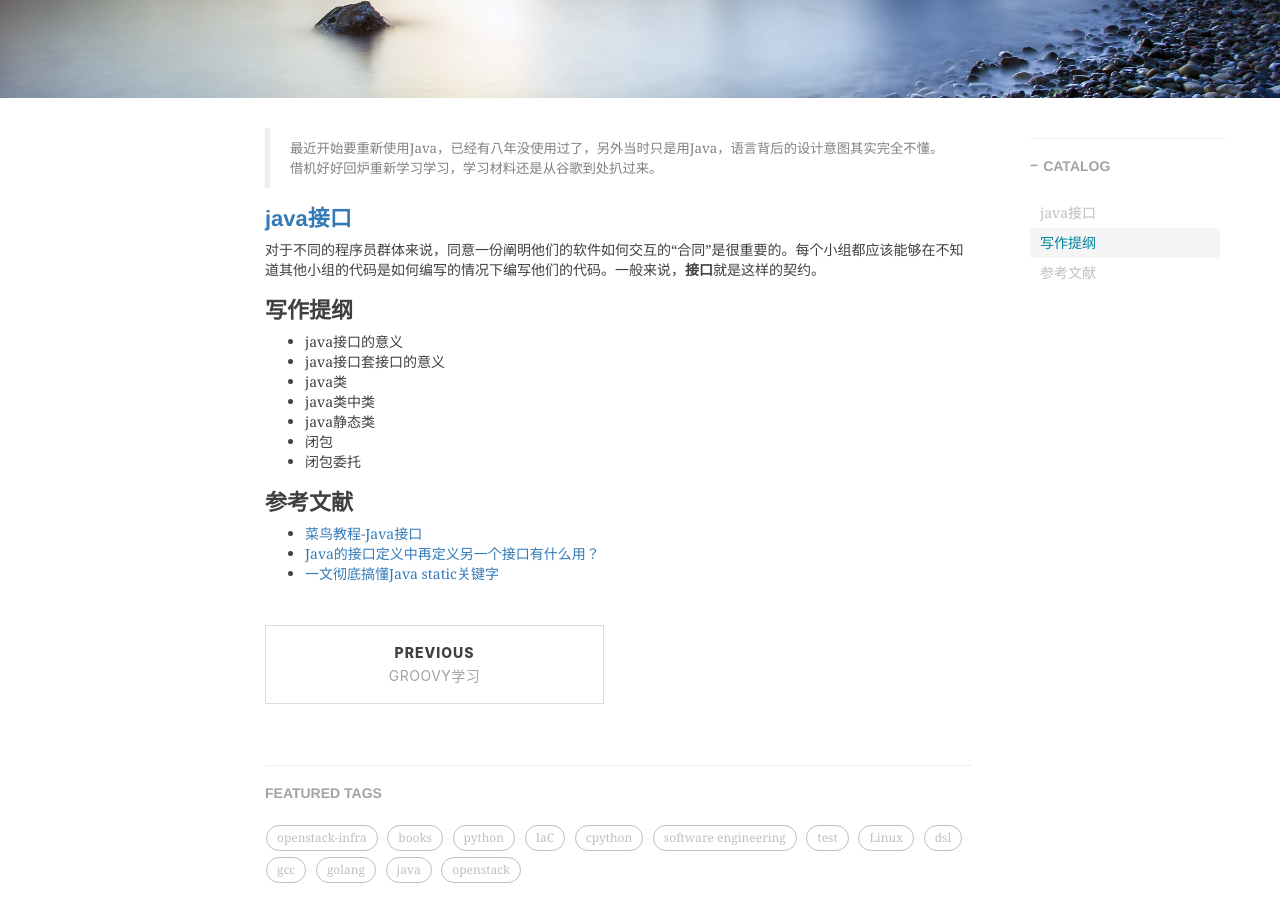
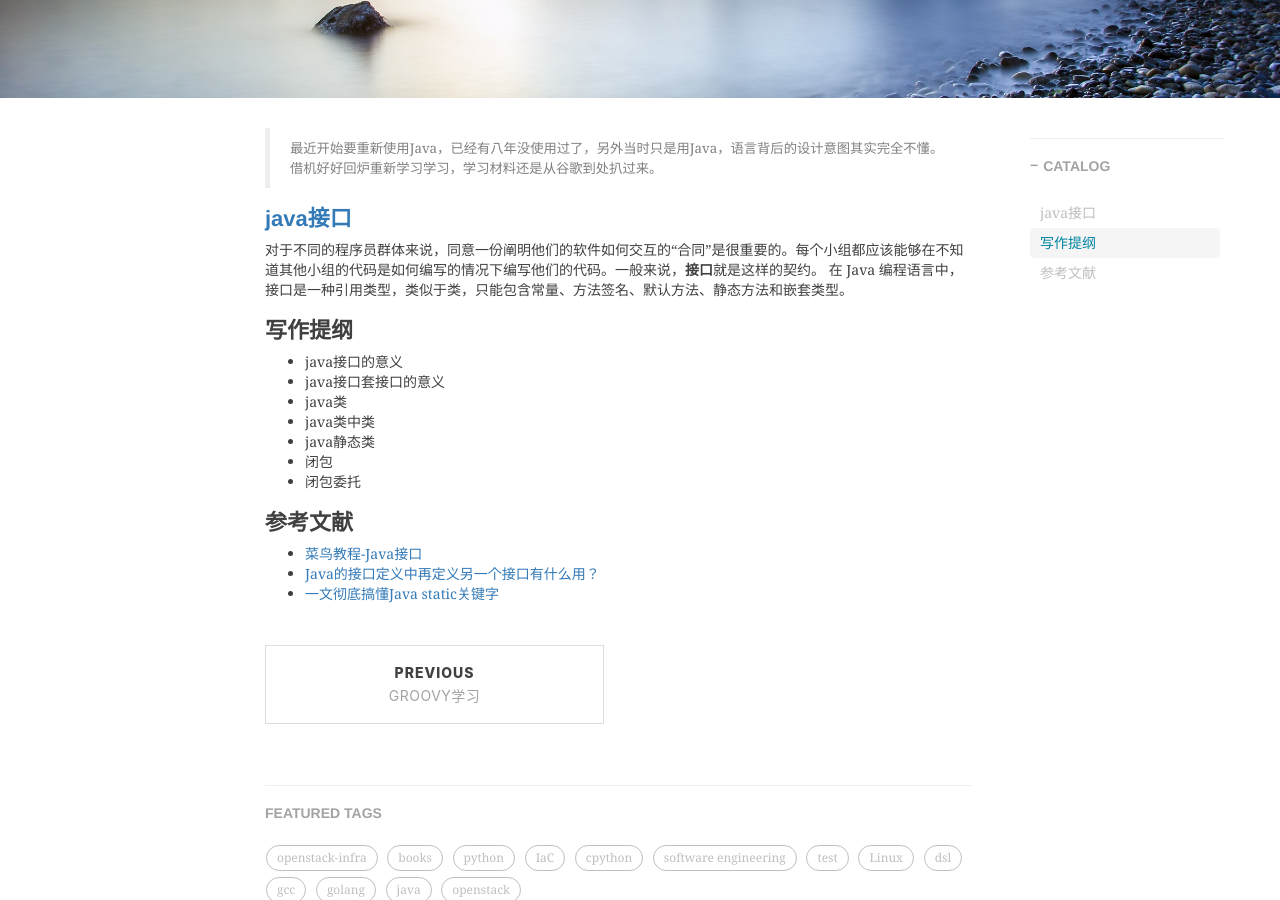
Before and after one commit to shihai1991/shihai1991.github.io, a Jekyll site: the page built from _posts/2023-03-01-java接口学习.md, in a window 1280 px wide and 900 px high, scrolled down 357 px. Built offline with Jekyll 4.4.1, drawn with Linux system fonts in a browser that asks for light colours; nearby versions of some CDN libraries; comment, search, counter and statistics services are not loaded.

Commit message:
Update 2023-03-01-java接口学习.md

```diff
--- a/_posts/2023-03-01-java接口学习.md
+++ b/_posts/2023-03-01-java接口学习.md
@@ -13,6 +13,7 @@ time: '2023.03.14 14:21:00'
 
 # [java接口](https://docs.oracle.com/javase/tutorial/java/IandI/createinterface.html)
 对于不同的程序员群体来说，同意一份阐明他们的软件如何交互的“合同”是很重要的。每个小组都应该能够在不知道其他小组的代码是如何编写的情况下编写他们的代码。一般来说，**接口**就是这样的契约。
+在 Java 编程语言中，接口是一种引用类型，类似于类，只能包含常量、方法签名、默认方法、静态方法和嵌套类型。
 
 # 写作提纲
 - java接口的意义
```
